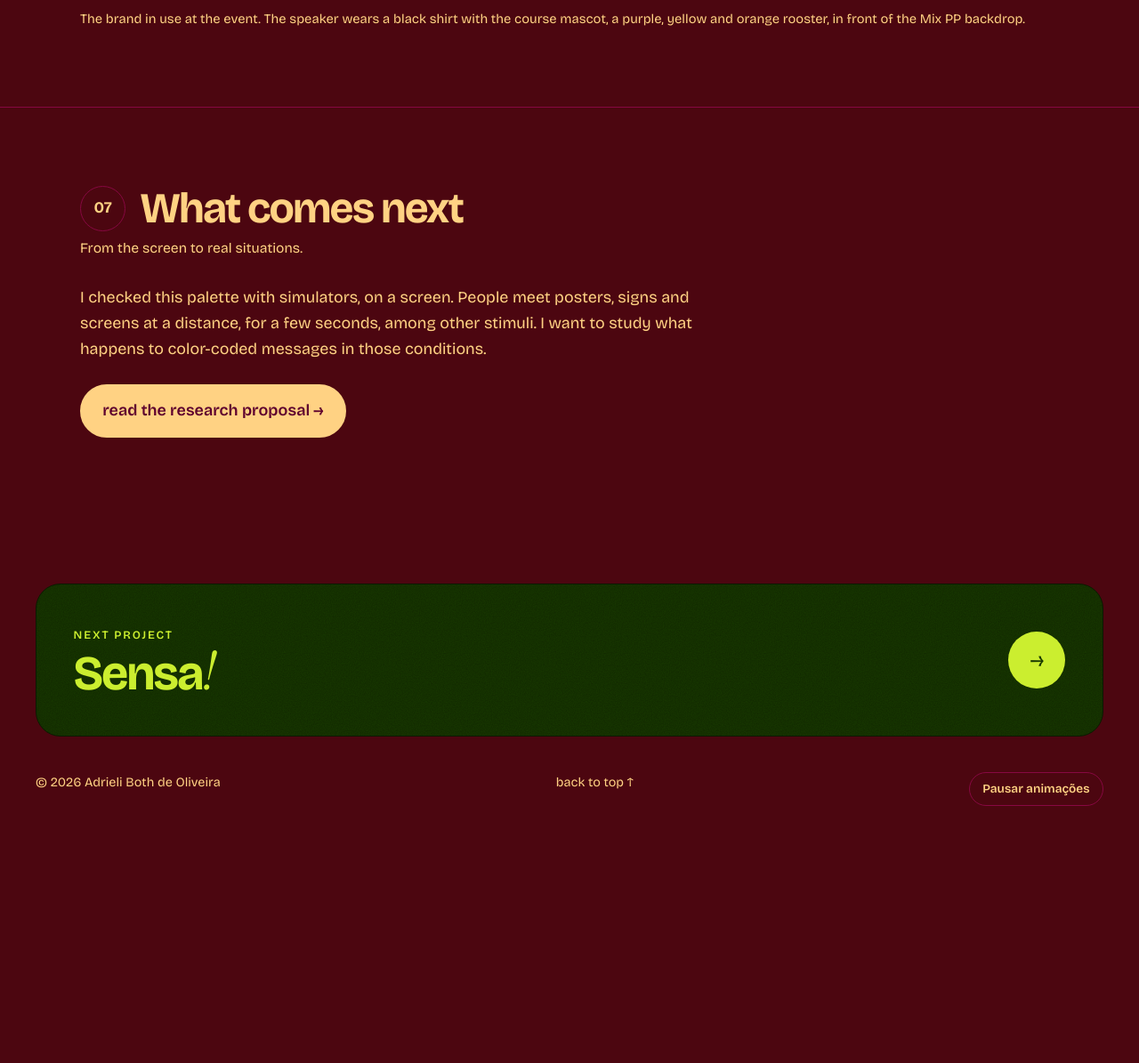
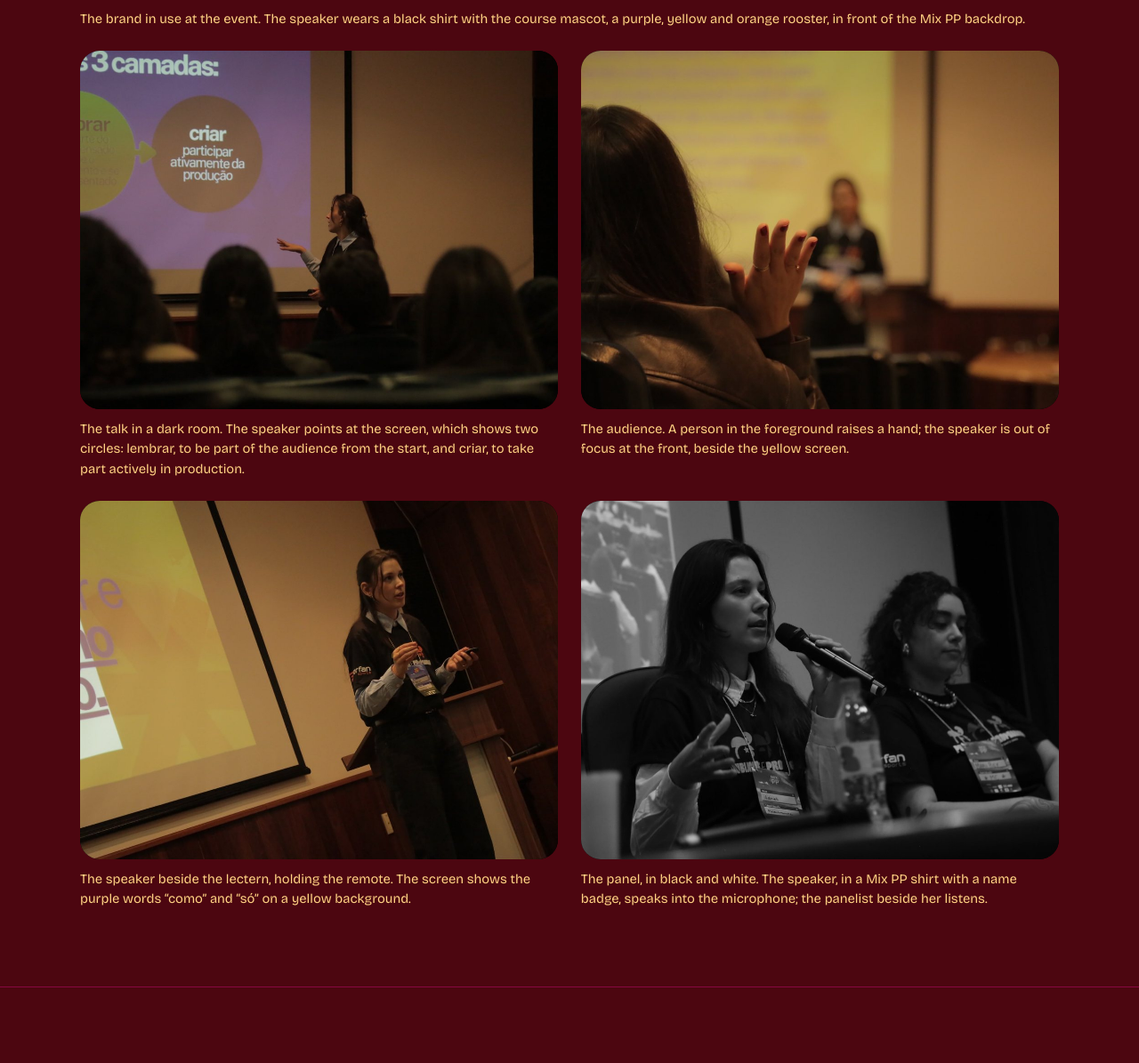
Before and after one commit to adrielioliveira/adrieli.com.br, a plain HTML site: page tcc.html in a window 1280 px wide. Shown: the part 9047-10242 px from the top of the page at 89% size. Before the commit the page ends 9985 px from the top, so only its background shows below. Drawn offline with nearby package versions, Linux system fonts and the light colour scheme.

Commit message:
Launch gallery: four more Mix PP photos with visible descriptions; certificate caption with the names and titles provided
Claude-Session: https://claude.ai/code/session_01CNSycsoiJ7VY15HarVnqcG

```diff
--- a/style.css
+++ b/style.css
@@ -1581,11 +1581,13 @@ html.pausado *, html.pausado *::before, html.pausado *::after { animation-play-s
 .g-palestra { grid-column: span 7; }
 .g-cert { grid-column: span 7; }
 .g-marca { grid-column: span 12; }
+.g-par { grid-column: span 6; }
+.g-par .slot-img { aspect-ratio: 4 / 3; }
 .g-marca .slot-img { aspect-ratio: 21 / 8; }
 .g-palestra .slot-img, .g-cert .slot-img { aspect-ratio: 16 / 10; }
 @media (max-width: 760px) {
   .galeria { grid-template-columns: 1fr; }
-  .g-video, .g-palestra, .g-cert, .g-marca { grid-column: auto; grid-row: auto; }
+  .g-video, .g-palestra, .g-cert, .g-marca, .g-par { grid-column: auto; grid-row: auto; }
   .g-video { display: block; align-self: auto; }
   .g-video .slot-img { aspect-ratio: 4 / 5; flex: none; min-height: 0; }
   .g-palestra .slot-img { aspect-ratio: 16 / 9; }
--- a/tcc.html
+++ b/tcc.html
@@ -212,12 +212,28 @@
               <figcaption>The talk on stage. The speaker stands beside the flags, with a microphone in hand. The screen shows the rooster mascot in orange and white, and the outline version of the symbol.</figcaption>
             </figure>
             <figure class="g-item g-cert">
-              <div class="slot-img"><img src="tcc/mixpp-certificados.jpg" alt="Three people in black Mix PP shirts on stage, holding merit certificates from the course. The speaker is in the middle."></div>
-              <figcaption>Merit certificates from the course. The speaker is in the middle, holding a certificate; the two men beside her are in black Mix PP shirts, and the one on the right also holds a certificate.</figcaption>
+              <div class="slot-img"><img src="tcc/mixpp-certificados.jpg" alt="Three people on stage at Mix PP, holding merit certificates. In the middle, Adrieli Both de Oliveira; on the left and right, the course professors."></div>
+              <figcaption>Mérito acadêmico concedido pelo trabalho de excelência à comunidade acadêmica para Adrieli Both de Oliveira e o orientador Dr. Prof. Janderle Rabaiolli, pelo coordenador do curso Dr. Prof. Rodrigo Stéfani Correa.</figcaption>
             </figure>
             <figure class="g-item g-marca">
               <div class="slot-img"><img src="tcc/mixpp-marca-no-evento.jpg" alt="The speaker in front of the Mix PP backdrop, with pink, green and purple panels and the event logo. She wears a black shirt with the purple, yellow and orange rooster mascot."></div>
               <figcaption>The brand in use at the event. The speaker wears a black shirt with the course mascot, a purple, yellow and orange rooster, in front of the Mix PP backdrop.</figcaption>
+            </figure>
+            <figure class="g-item g-par">
+              <div class="slot-img"><img src="tcc/mixpp-slide-camadas.jpg" alt="The speaker in a dark room, pointing at the screen, which shows a slide with two circles: lembrar and criar."></div>
+              <figcaption>The talk in a dark room. The speaker points at the screen, which shows two circles: lembrar, to be part of the audience from the start, and criar, to take part actively in production.</figcaption>
+            </figure>
+            <figure class="g-item g-par">
+              <div class="slot-img"><img src="tcc/mixpp-plateia.jpg" alt="An audience member in the foreground raises a hand; the speaker is blurred at the front, beside a yellow screen."></div>
+              <figcaption>The audience. A person in the foreground raises a hand; the speaker is out of focus at the front, beside the yellow screen.</figcaption>
+            </figure>
+            <figure class="g-item g-par">
+              <div class="slot-img"><img src="tcc/mixpp-como-so.jpg" alt="The speaker beside a wooden lectern, holding a remote, next to a screen with the purple text 'como' and 'só' on yellow."></div>
+              <figcaption>The speaker beside the lectern, holding the remote. The screen shows the purple words “como” and “só” on a yellow background.</figcaption>
+            </figure>
+            <figure class="g-item g-par">
+              <div class="slot-img"><img src="tcc/mixpp-painel.jpg" alt="Black-and-white photo of a panel: the speaker, in a Mix PP shirt with a name badge, speaks into a microphone; beside her, a panelist with curly hair listens."></div>
+              <figcaption>The panel, in black and white. The speaker, in a Mix PP shirt with a name badge, speaks into the microphone; the panelist beside her listens.</figcaption>
             </figure>
           </div>
         </div>
```
Also changed, not shown: tcc/mixpp-como-so.jpg (added), tcc/mixpp-painel.jpg (added), tcc/mixpp-plateia.jpg (added), tcc/mixpp-slide-camadas.jpg (added).
